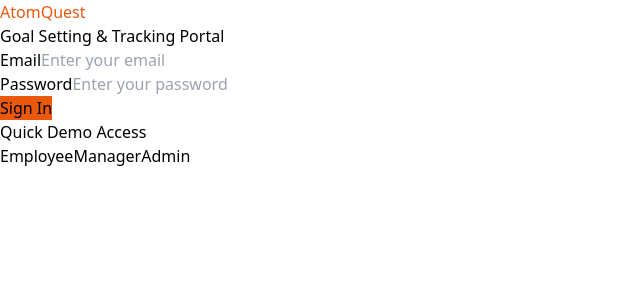
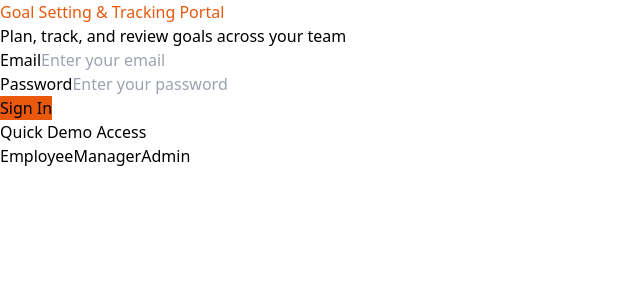
Before and after one commit to GautamSingh13/In-House-Goal-Setting-Tracking-Portal, a React (Vite) app in the folder client/: page /login in a window 1280 px wide. Shown: the top 300 px of the page, without its empty margins (0-640 px from the left). Built offline with nearby package versions, Linux system fonts and the light colour scheme.

Commit message:
Renamed app from Atomquest to Goal Setting and Tracking Portal

```diff
--- a/client/src/components/Navbar.jsx
+++ b/client/src/components/Navbar.jsx
@@ -29,7 +29,7 @@ const Navbar = () => {
 
             {/* Logo */}
             <div className="text-xl font-bold tracking-tight">
-                AtomQuest
+             Goal Tracking Portal
             </div>
 
             <div className="flex gap-6 items-center">
--- a/client/src/pages/Login.jsx
+++ b/client/src/pages/Login.jsx
@@ -38,8 +38,8 @@ const handleDemoLogin = async (role) => {
             <div className="bg-white p-8 rounded-2xl shadow-sm border border-gray-100 w-full max-w-md">
 
                 <div className="mb-8">
-                    <h1 className="text-2xl font-bold" style={{ color: 'var(--primary)' }}>AtomQuest</h1>
-                    <p className="text-gray-400 text-sm mt-1">Goal Setting & Tracking Portal</p>
+                    <h1 className="text-2xl font-bold" style={{ color: 'var(--primary)' }}>Goal Setting & Tracking Portal</h1>
+                    <p className="text-gray-400 text-sm mt-1">Plan, track, and review goals across your team</p>
                 </div>
 
                 <form onSubmit={handleSubmit} className="space-y-4">
```
